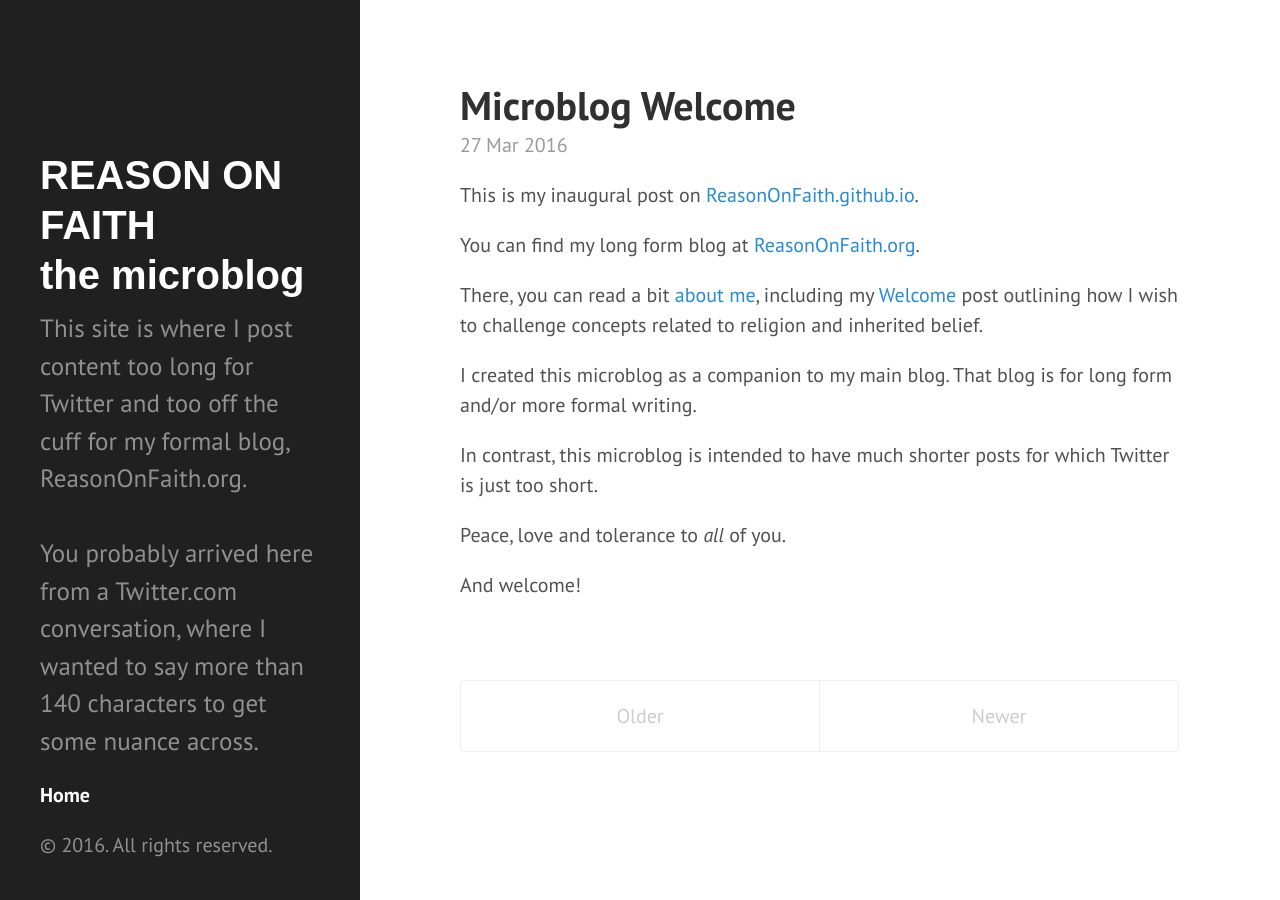
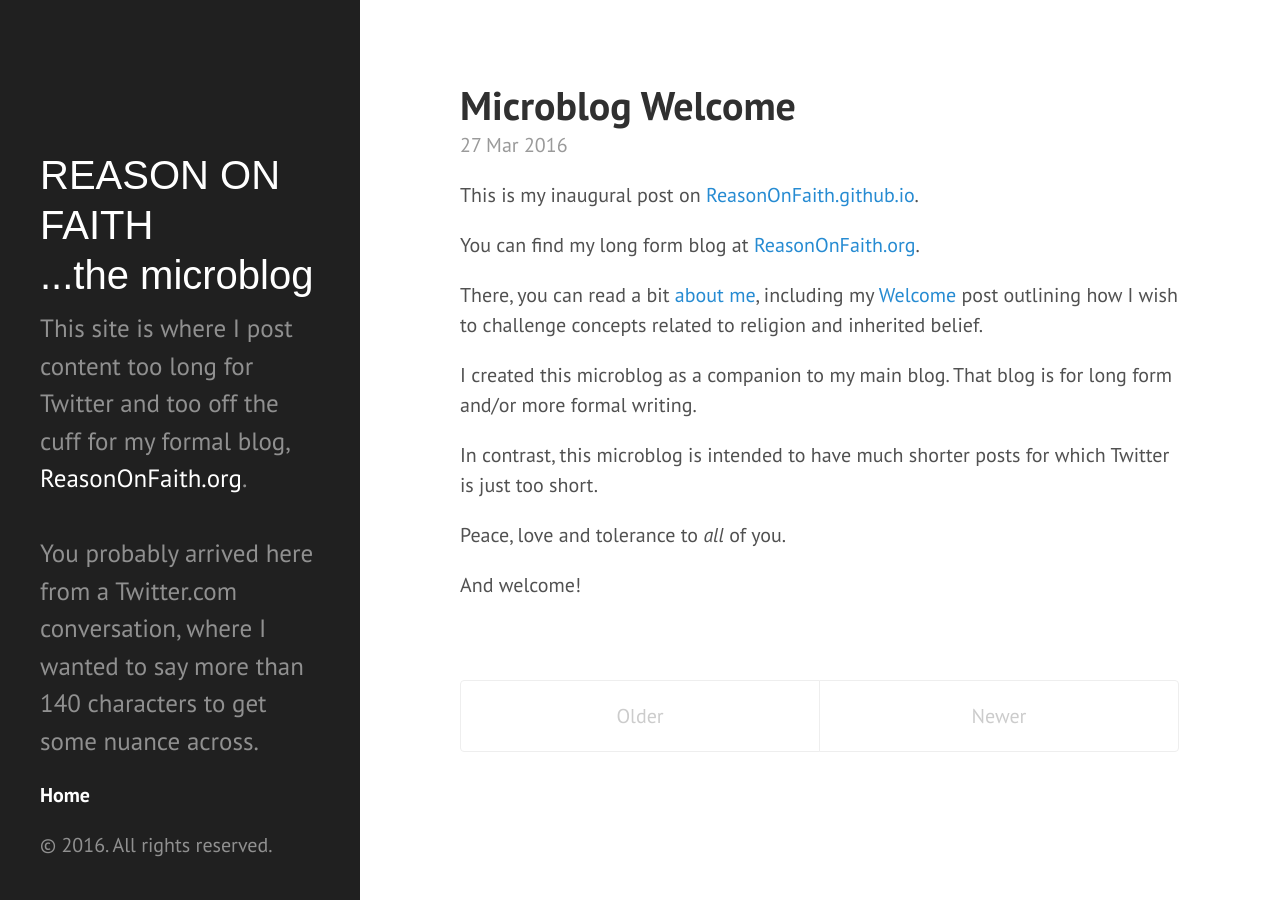
Before and after one commit to ReasonOnFaith/ReasonOnFaith.github.io, a Jekyll site: the page built from index.html, in a window 1280 px wide. Built offline with Jekyll 4.4.1, drawn with Linux system fonts in a browser that asks for light colours; the list of posts is cut into pages by our own code.

Commit message:
Tweaked sidebar

```diff
--- a/_config.yml
+++ b/_config.yml
@@ -2,7 +2,7 @@ excerpt_separator: ""
 pygments: true
 markdown: kramdown
 url: http://ReasonOnFaith.github.io
-title: REASON ON FAITH<br/>the microblog
+title: REASON ON FAITH<br/>...the microblog
 tagline: commenting on faith and religion through the eyes of reason
-description: This site is where I post content too long for Twitter and too off the cuff for my formal blog, ReasonOnFaith.org.<br /><br />You probably arrived here from a Twitter.com conversation, where I wanted to say more than 140 characters to get some nuance across.
+description: "This site is where I post content too long for Twitter and too off the cuff for my formal blog, <a href='http://ReasonOnFaith.org'>ReasonOnFaith.org</a>.<br /><br />You probably arrived here from a Twitter.com conversation, where I wanted to say more than 140 characters to get some nuance across."
 paginate: 5
--- a/public/css/hyde.css
+++ b/public/css/hyde.css
@@ -80,7 +80,8 @@ html {
   color: #fff;
   margin-top: 0;
   font-family: "nimbus-sans-condensed", sans-serif;
-  font-size: 2.0rem;
+  font-size: 2.0em;
+  font-weight: 400;
 }
 
 /* Sidebar nav */
```
